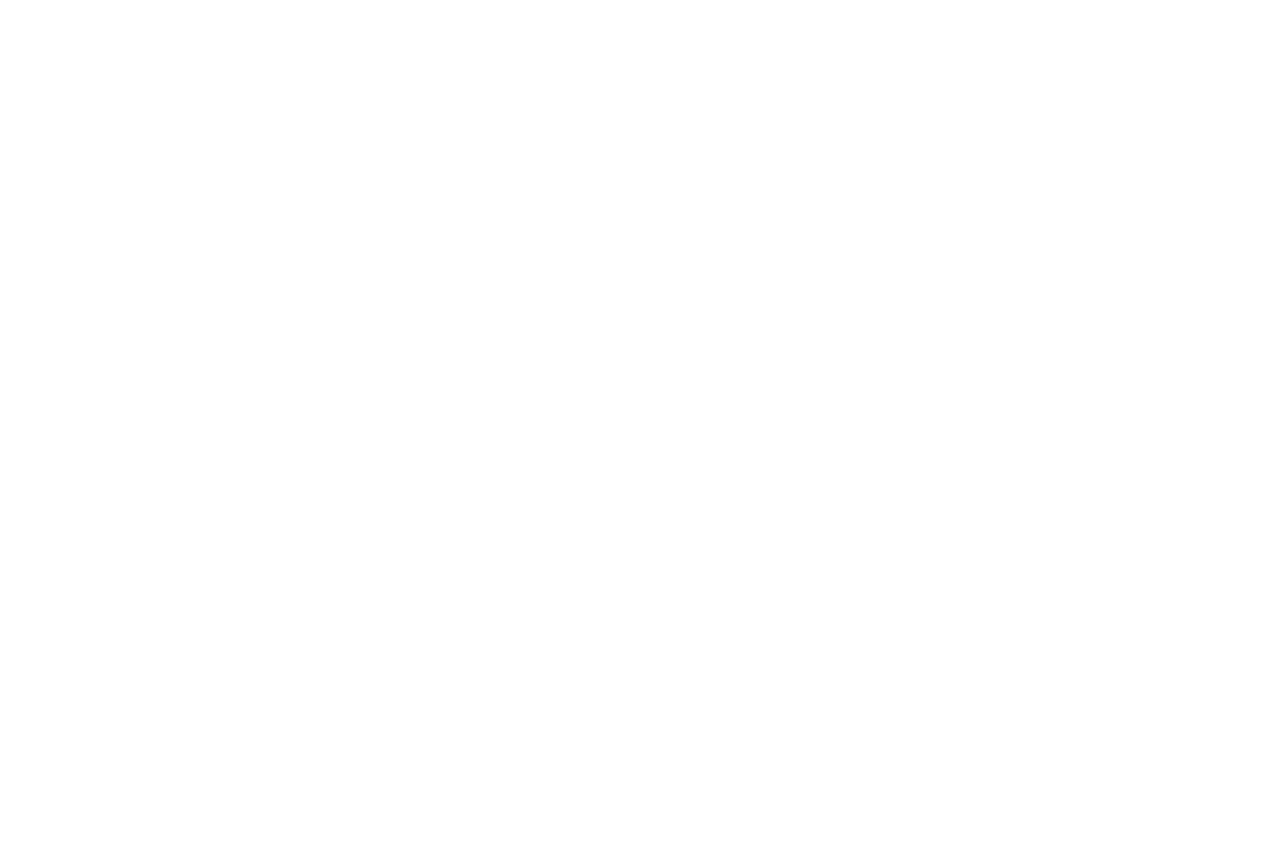
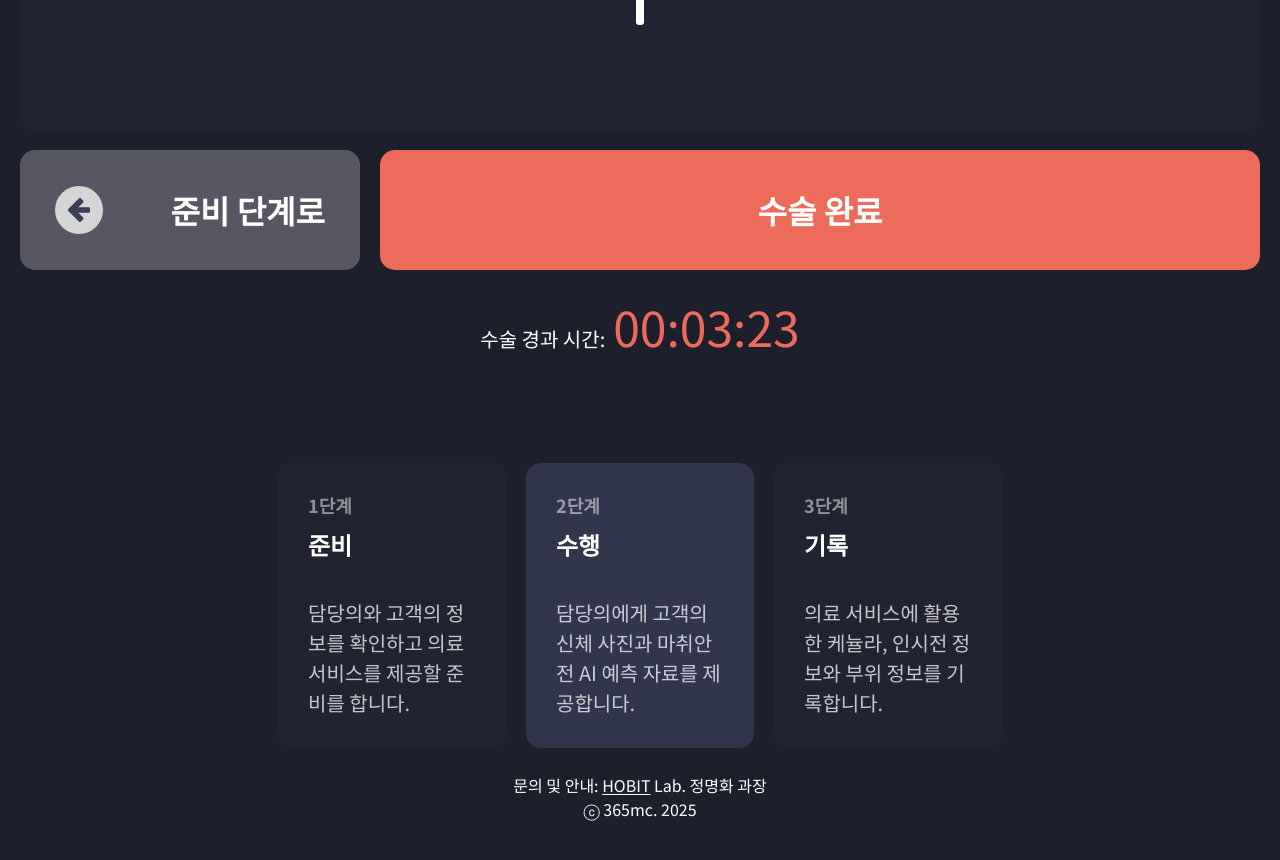
Before and after one commit to uxmason/kiosk-surgery, a Next.js app: page /record in a window 1280 px wide. Before the commit this address had no page. Shown: the part 1060-1920 px from the top of the page. Built offline with nearby package versions, Linux system fonts and the light colour scheme.

Commit message:
feat: router

```diff
--- a/src/app/page.tsx
+++ b/src/app/page.tsx
@@ -16,7 +16,12 @@ export default function Home() {
                         <Photo />
                         <Ai />
                     </div>
-                    <CustomBtn text="시작하기" bg="#15CF8F" isShow={false} />
+                    <CustomBtn
+                        text="시작하기"
+                        bg="#15CF8F"
+                        isShow={false}
+                        path="/record"
+                    />
                 </div>
                 <UpcomingTime
                     text="시작까지 남은 시간"
--- a/src/app/info/page.tsx
+++ b/src/app/record/page.tsx
@@ -7,7 +7,7 @@ import {
     Process,
     UpcomingTime,
 } from "@/components/common";
-import { FirstImgs, SecondImgs } from "@/components/info";
+import { FirstImgs, SecondImgs } from "@/components/record";
 import { useState } from "react";
 
 export default function Info() {
--- a/src/components/common/custom-btn.tsx
+++ b/src/components/common/custom-btn.tsx
@@ -1,18 +1,32 @@
+"use client";
+
+import { useRouter } from "next/navigation";
 interface Props {
     text: string;
     bg: string;
     isShow: boolean;
     isShowBtnText?: string;
+    path?: string | undefined;
 }
-const CustomBtn = ({ text, bg, isShow, isShowBtnText }: Props) => {
+const CustomBtn = ({ text, bg, isShow, isShowBtnText, path }: Props) => {
+    const router = useRouter();
     const buttonStyle = {
         backgroundColor: bg,
+    };
+
+    const handleClick = () => {
+        if (path) {
+            router.push(path);
+        }
     };
 
     return (
         <div className="flex w-full">
             {isShow && (
-                <button className="flex items-center justify-between w-full max-w-[340px] rounded-[15px] bg-[rgba(255,255,255,0.25)] px-[35px] mr-5">
+                <button
+                    className="flex items-center justify-between w-full max-w-[340px] rounded-[15px] bg-[rgba(255,255,255,0.25)] px-[35px] mr-5"
+                    onClick={() => router.back()}
+                >
                     <div className="flex items-center justify-center bg-[rgba(255,255,255,0.75)] w-12 h-12 rounded-full">
                         <img
                             src="/assets/left-arrow.svg"
@@ -28,6 +42,7 @@ const CustomBtn = ({ text, bg, isShow, isShowBtnText }: Props) => {
             <button
                 style={buttonStyle}
                 className={`w-full min-w-[680px] h-[120px] rounded-[15px]`}
+                onClick={() => handleClick()}
             >
                 <p className="text-white text-[32px] font-bold leading-[32px]">
                     {text}
```
Also changed, not shown: src/components/record/first-imgs.tsx (renamed from src/components/info/first-imgs.tsx), src/components/record/index.ts (renamed from src/components/info/index.ts), src/components/record/second-imgs.tsx (renamed from src/components/info/second-imgs.tsx).
